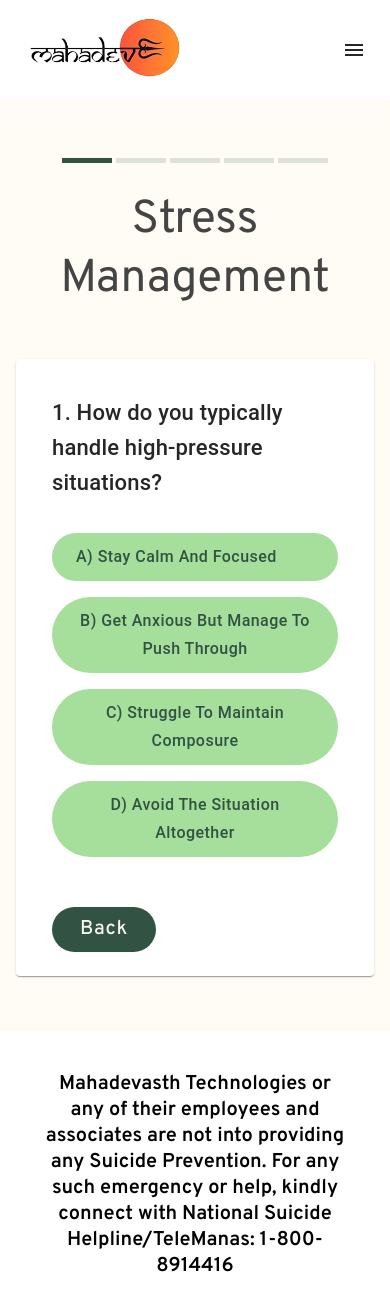
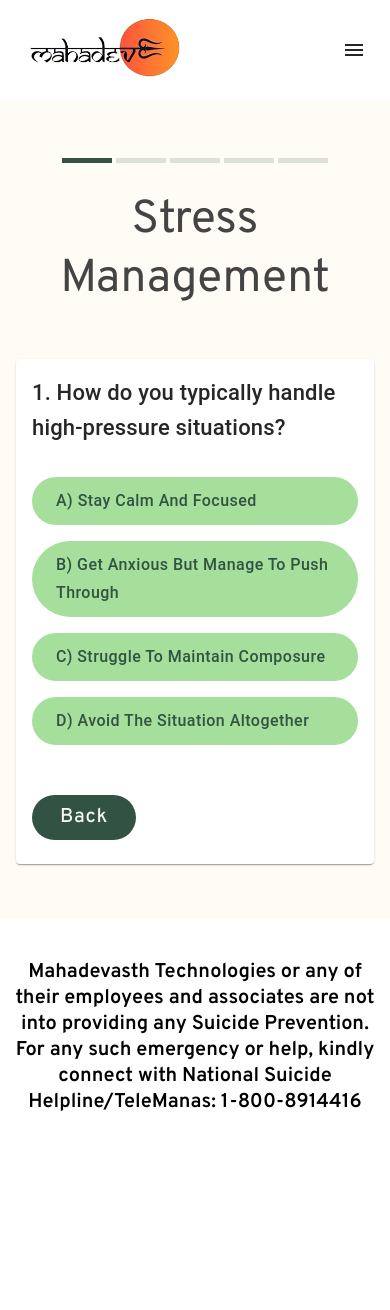
Before and after one commit to KaushalS1911/m_wellness_fe, a React (Create React App) app: page /assessment in a window 390 px wide. Shown: the top 1310 px of the page. After the commit the page ends 1155 px from the top, so only its background shows below. Built offline with nearby package versions, Linux system fonts and the light colour scheme.

Commit message:
ui changes fixed

```diff
--- a/src/App.js
+++ b/src/App.js
@@ -1,10 +1,10 @@
-import React from "react";
+import React, {useEffect} from "react";
 import Home from "./pages/home/Home";
 import Header from "./components/global/Header";
 import Footer from "./components/footer/Footer";
 import About from "./pages/About";
 import BusinessPage from "./pages/BusinessPage";
-import { Route, Routes } from "react-router-dom";
+import { Route, Routes,useLocation } from "react-router-dom";
 import Contact from "./components/contact/Contact";
 import GetStarted from "./pages/getStarted/GetStarted";
 import MainFaqs from "./pages/faqs/MainFaqs";
@@ -16,9 +16,17 @@ import StartAssessment from "./pages/getStarted/startAssessment/StartAssessment"
 import {Box} from "@mui/material";
 
 export default function App() {
+    function ScrollToTop() {
+        const { pathname } = useLocation();
+        useEffect(() => {
+            window.scrollTo(0, 0);
+        }, [pathname]);
+        return null;
+    }
   return (
     <>
       <Header />
+        <ScrollToTop />
       <Routes>
         {/*<Route path="/" element={<Home />} />*/}
         <Route path="/" element={<GetStartedHome />} />
@@ -36,7 +44,7 @@ export default function App() {
       </Routes>
 
       {/*<Footer />*/}
-        <Box sx={{fontSize:"20px",py:5,textAlign:"center",fontWeight:"600",px:5}} className={"overpass"}>Mahadevasth Technologies or any of their employees and associates are not into providing any Suicide Prevention. For any such emergency or help, kindly connect with National Suicide Helpline/TeleManas: 1-800-8914416</Box>
+        <Box sx={{fontSize:"20px",py:5,textAlign:"center",fontWeight:"600",px: {md:5,xs:1}}} className={"overpass"}>Mahadevasth Technologies or any of their employees and associates are not into providing any Suicide Prevention. For any such emergency or help, kindly connect with National Suicide Helpline/TeleManas: 1-800-8914416</Box>
     </>
   );
 }
--- a/src/components/ getstarted/LookingFor.js
+++ b/src/components/ getstarted/LookingFor.js
@@ -49,7 +49,7 @@ function LookingFor({
     const TherapyButton = ({fullWidth, children, onClick, value, disabled}) => (
         <Grid item xs={12}>
             <Button
-                style={{display: "flex", justifyContent: "flex-start"}}
+                style={{display: "flex", justifyContent: "flex-start ",textAlign:"start"}}
                 value={value}
                 fullWidth={fullWidth}
                 onClick={onClick}
@@ -61,7 +61,7 @@ function LookingFor({
                     fontSize: "16px",
                     fontWeight: "500",
                     borderRadius: "50px",
-                    padding: "10px 24px",
+                    padding: "10px 24px ",
                     "&:hover": {
                         backgroundColor: "#325343",
                         color: "white",
@@ -77,7 +77,7 @@ function LookingFor({
 
 
     return (
-        <Card style={{maxWidth: 700, margin: "50px auto", padding: "20px 20px 0"}}>
+        <Card style={{maxWidth: 700, margin: "50px auto", padding: {md:"20px 20px 0",xs:"20px 0 0"}}}>
             <CardContent>
                 <Typography
                     variant="h6"
--- a/src/pages/getStarted/getStartedForm/GetStartedForm.js
+++ b/src/pages/getStarted/getStartedForm/GetStartedForm.js
@@ -53,7 +53,7 @@ function GetStartedForm(props) {
         };
     return (
         <>
-            <Box sx={{width: '100%', pt: "150px", backgroundColor: "#FFFCF6", pb: "100px"}}>
+            <Box sx={{width: '100%', pt: "150px", backgroundColor: "#FFFCF6", pb: {md:"100px",xs:"80px"}}}>
                 <Container>
 
                     <Box sx={{fontSize: "32px", color: "#444444", textAlign: 'center'}} className="overpass">
--- a/src/pages/getStarted/startAssessment/StartAssessment.js
+++ b/src/pages/getStarted/startAssessment/StartAssessment.js
@@ -9,7 +9,7 @@ function StartAssessment(props) {
     const navigate = useNavigate()
     return (
         <>
-            <Box sx={{width: '100%', pt: "150px", backgroundColor: "#FFFCF6", pb: "100px"}}>
+            <Box sx={{width: '100%', pt: {md:"150px",xs:"100px"}, backgroundColor: "#FFFCF6", pb: {md:"100px",xs:"50px"}}}>
                 <Container>
 
 
@@ -19,7 +19,7 @@ function StartAssessment(props) {
                             width: {md:"600px",xs:"100%"},
                             backgroundColor: "#FFFFFF",
                             // height: "400px",
-                            padding: "40px",
+                            padding: {md:"40px",xs:"30px 20px"},
                             boxShadow: 2
                         }}>
                             <Box sx={{fontSize: "28px", color: "#444444"}} className="overpass">
```
